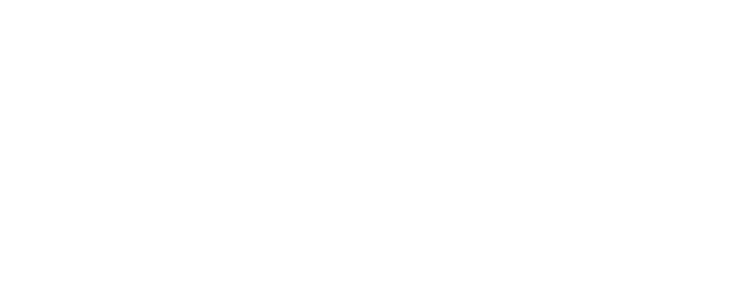
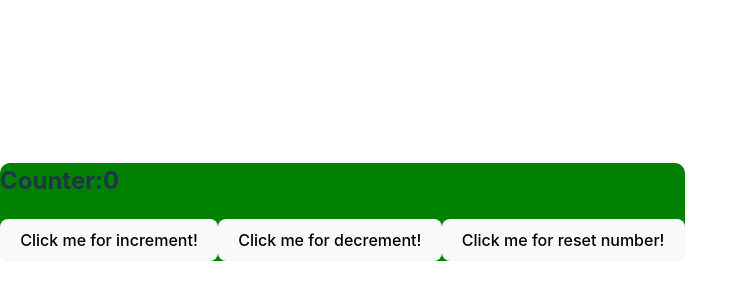
Before and after one commit to Airtcloudia/React, a React (Vite) app: page /counter in a window 1280 px wide. Before the commit this address had no page. Shown: the part 198-498 px from the top of the page, without its empty margins (0-748 px from the left). Built offline with nearby package versions, Linux system fonts and the light colour scheme.

Commit message:
add esercizio-83

```diff
--- a/src/App.jsx
+++ b/src/App.jsx
@@ -1,15 +1,13 @@
-import { Route, Routes } from "react-router-dom";
-import "./App.css";
-import { Welcome } from "./Welcome";
+import { Outlet, Route, Routes } from "react-router-dom";
+import Counter from "./Counter";
 
-function App() {
+const App = () => {
   return (
-    <>
-      <Routes>
-        <Route path="/" element={<Welcome name="Claudia" />} />
-      </Routes>
-    </>
-  );
+    <Routes>
+      <Route path="/counter" element={<Counter initialValue={0} incrementAmount={1} decrementAmount={1} />}/>
+    </Routes>
+
+  )
 }
 
 export default App;
--- /dev/null
+++ b/src/Counter.jsx
@@ -0,0 +1,43 @@
+import { useState, useEffect } from "react";
+import CounterDisplay from "./CounterDisplay";
+
+
+const Counter = ({initialValue, incrementAmount, decrementAmount}) => {
+    const [count, setCount] = useState(initialValue)
+
+    const handleCounterIncrement = () => {
+        setCount((count) => {
+            return count + incrementAmount
+        })
+    }
+
+    const handleCounterDecrement = () => {
+        setCount((count) => {
+            return count - decrementAmount
+        })
+    }
+
+    const handleCounterReset = () => {
+        setCount(initialValue)
+    }
+
+    useEffect(() => {
+        console.log(`The value of the counter is ${count}`)
+
+    }, [count])
+
+    return (
+        <div style={{
+            backgroundColor:"green",
+            borderRadius:"10px",
+            width:"fit-content"
+           }}>
+        <CounterDisplay content={count}/>
+        <button onClick={handleCounterIncrement}>Click me for increment!</button>
+        <button onClick={handleCounterDecrement}>Click me for decrement!</button>
+        <button onClick={handleCounterReset}>Click me for reset number!</button>
+        </div>
+    )
+}
+
+export default Counter;
--- /dev/null
+++ b/src/CounterDisplay.jsx
@@ -0,0 +1,7 @@
+const CounterDisplay = ({content}) => {
+    return (
+        <h2>Counter:{content}</h2>
+    )
+}
+
+export default CounterDisplay
--- a/src/Welcome.jsx
+++ /dev/null
@@ -1,4 +0,0 @@
-export const Welcome = (props) => {
-    const { name } = props;
-    return <p>Welcome, {name} </p>;
-  };
```
